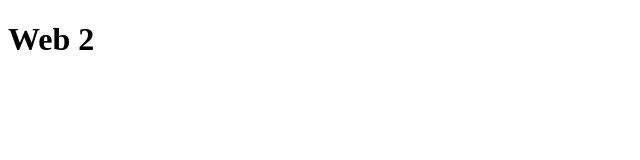
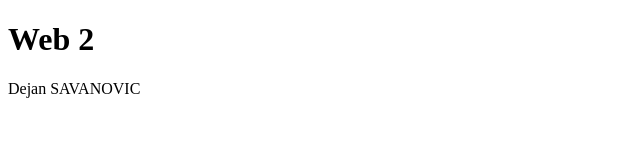
Before and after one commit to dejan157/niceone, a plain HTML site: page index.html in a window 1280 px wide. Shown: the whole page, without its empty margins (0-640 px from the left). Drawn offline with Linux system fonts and the light colour scheme.

Commit message:
paragraf

```diff
--- a/index.html
+++ b/index.html
@@ -7,5 +7,6 @@
 </head>
 <body>
     <h1>Web 2</h1>
+    <p>Dejan SAVANOVIC</p>
 </body>
 </html>
```
